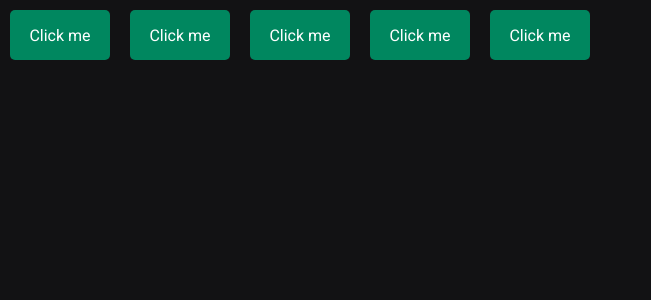
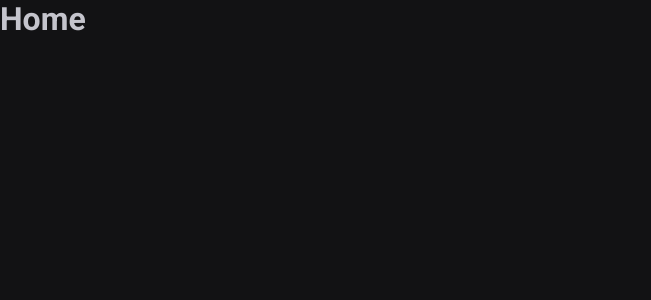
Before and after one commit to tatacsd/pomodoro-app, a React (Vite) app: page / in a window 1280 px wide. Shown: the top 300 px of the page, without its empty margins (0-651 px from the left). Built offline with nearby package versions, Linux system fonts and the light colour scheme.

Commit message:
configures router

```diff
--- a/src/App.tsx
+++ b/src/App.tsx
@@ -1,17 +1,15 @@
-import { ThemeProvider } from 'styled-components'
-import { Button } from './components/Button'
-import { GlobalStyles } from './styles/global'
-import { defaultTheme } from './styles/themes/default'
+import { BrowserRouter } from 'react-router-dom';
+import { ThemeProvider } from 'styled-components';
+import { Router } from './Router';
+import { GlobalStyles } from './styles/global';
+import { defaultTheme } from './styles/themes/default';
 export function App() {
   return (
     <ThemeProvider theme={defaultTheme}>
-      <Button variant="primary" />
-      <Button variant="secondary" />
-      <Button variant="danger" />
-      <Button variant="success" />
-      <Button />
-
+      <BrowserRouter>
+        <Router />
+      </BrowserRouter>
       <GlobalStyles />
     </ThemeProvider>
-  )
+  );
 }
--- /dev/null
+++ b/src/Router.tsx
@@ -0,0 +1,12 @@
+import { Route, Routes } from 'react-router-dom';
+import { History } from './pages/History';
+import { Home } from './pages/Home';
+
+export function Router() {
+  return (
+    <Routes>
+      <Route path="/" element={<Home />} />
+      <Route path="/history" element={<History />} />
+    </Routes>
+  );
+}
--- /dev/null
+++ b/src/pages/History.tsx
@@ -0,0 +1,3 @@
+export function History() {
+  return <h1>History</h1>;
+}
--- /dev/null
+++ b/src/pages/Home.tsx
@@ -0,0 +1,3 @@
+export function Home() {
+  return <h1>Home</h1>;
+}
```
Also changed, not shown: 1 other file (tests, documents, lock files or other folders).
